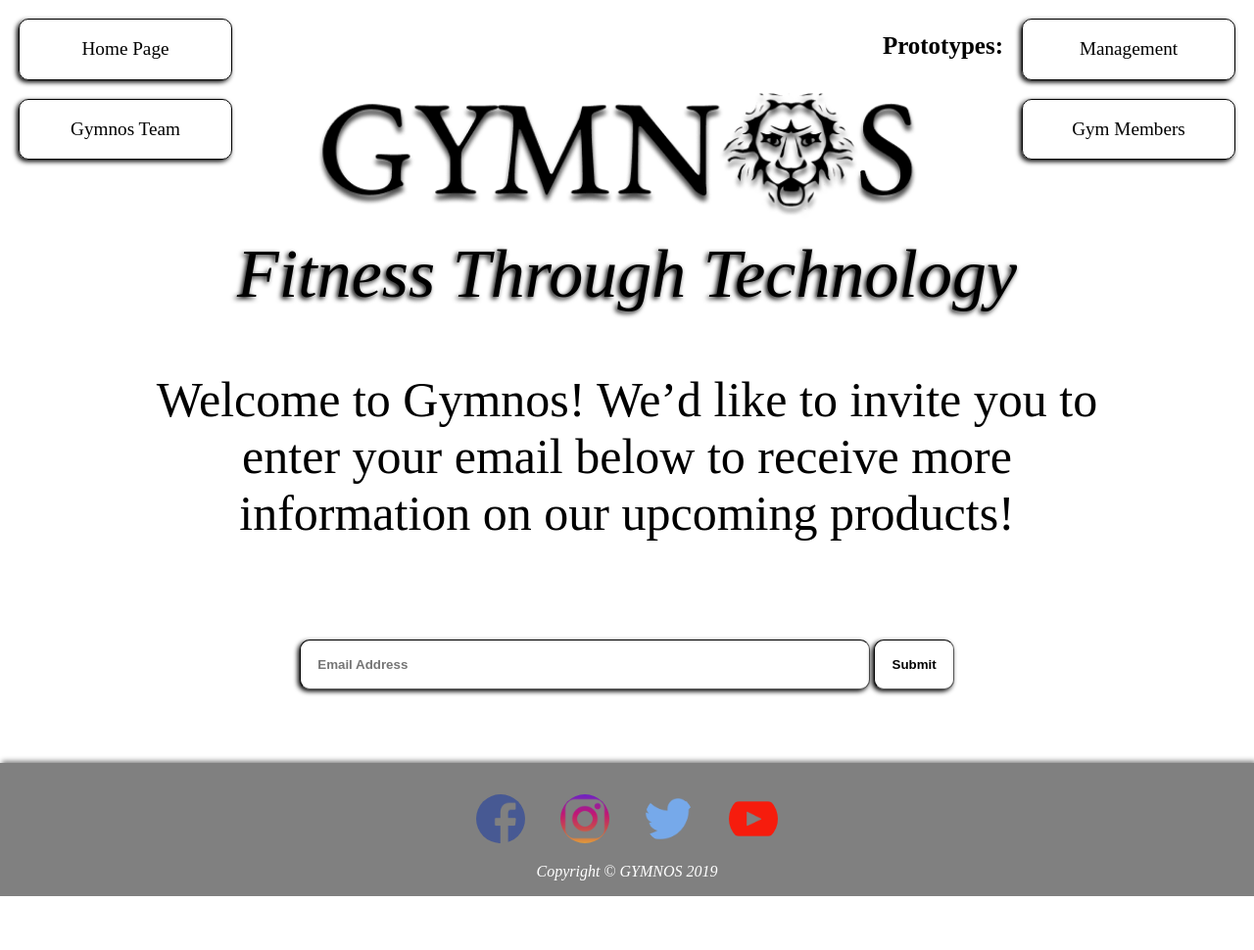
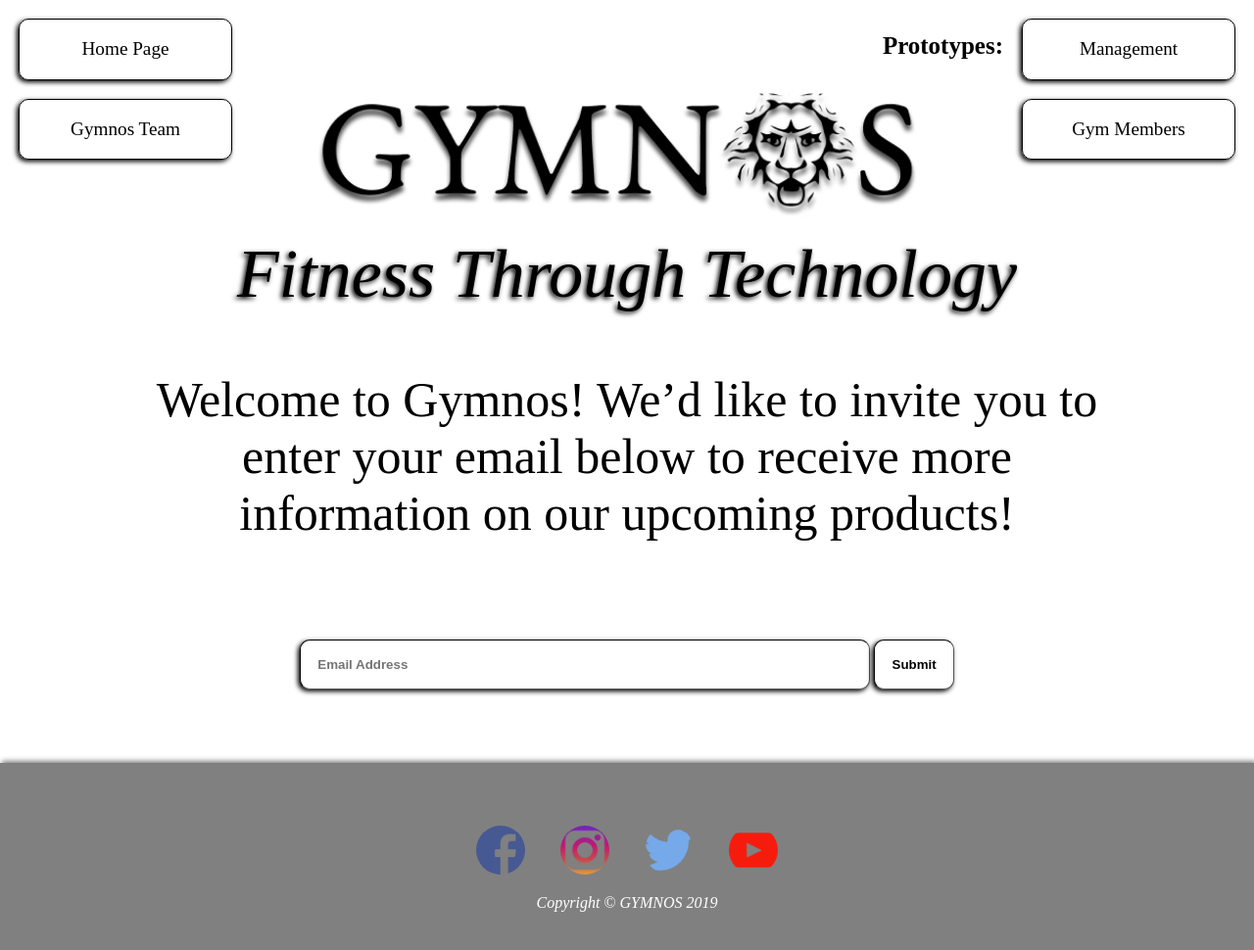
Before and after one commit to Gymnos-AI/Gymnos-LandingPage, a plain HTML site: page index.html in a window 1280 px wide. Shown: the whole page at 98% size. Before the commit the page ends 915 px from the top, so only its background shows below. Drawn offline with Linux system fonts and the light colour scheme.

Commit message:
Update style.css

```diff
--- a/style.css
+++ b/style.css
@@ -114,7 +114,7 @@ a:hover {
     cursor: pointer;
 }
 footer{
-    padding: 1em;
+    padding: 3em;
     box-shadow: 2px -2px 5px grey;
     text-align: center;
     background: grey;
```
